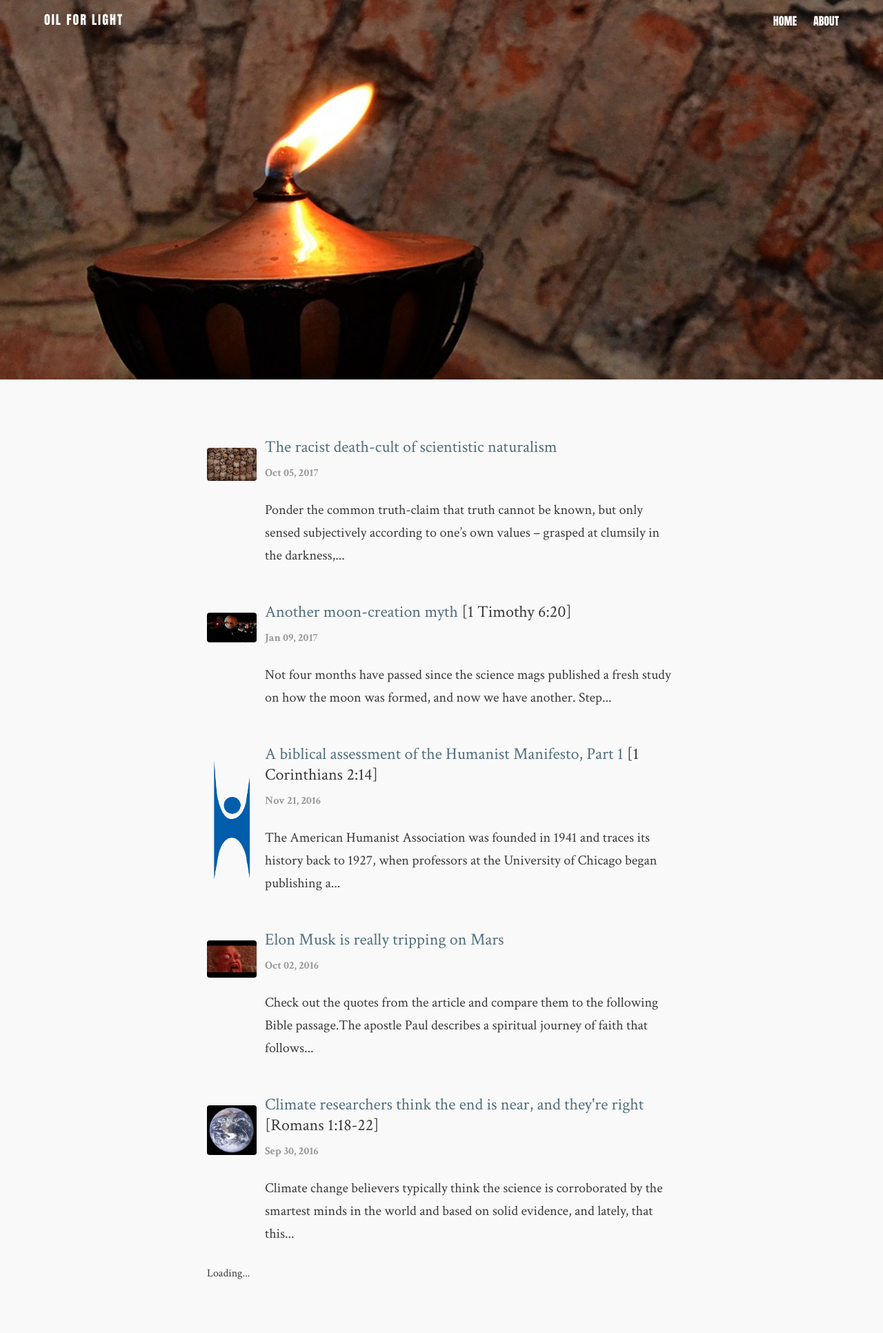
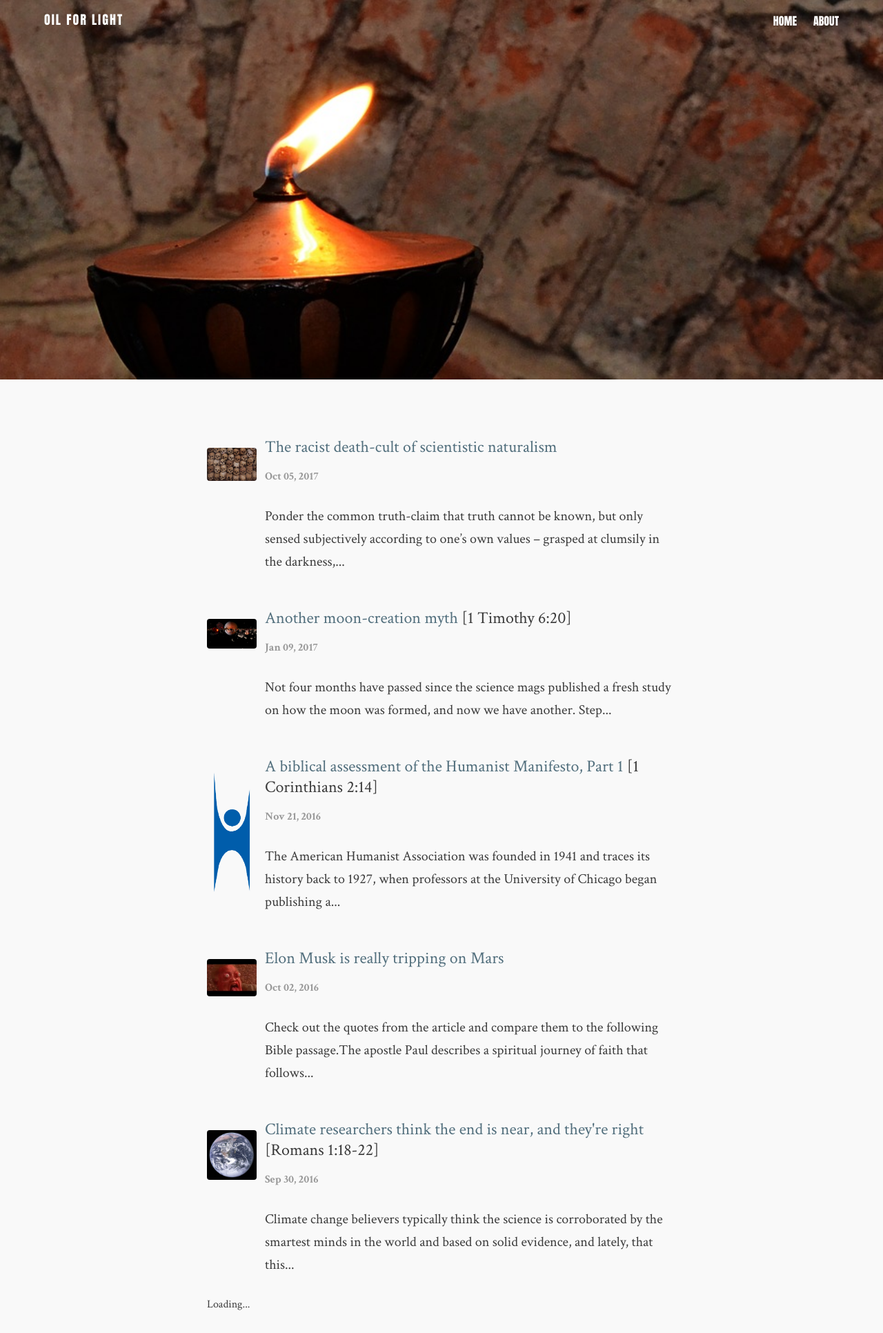
Before and after one commit to flashlightministries/oilforlight, a Jekyll site: the page built from index.html, in a window 1280 px wide. Shown: the whole page at 69% size. Built offline with Jekyll 4.4.1, drawn with Linux system fonts in a browser that asks for light colours; nearby versions of some CDN libraries; the list of posts is cut into pages by our own code; before the commit the page ends 1887 px from its top, so only the background shows below that.

Commit message:
Update _styles.scss

```diff
--- a/_sass/_styles.scss
+++ b/_sass/_styles.scss
@@ -995,7 +995,7 @@
 }
 
 p.small {
-    line-height: 0.5;
+    line-height: 1;
 }
 
 .marquee {
```
